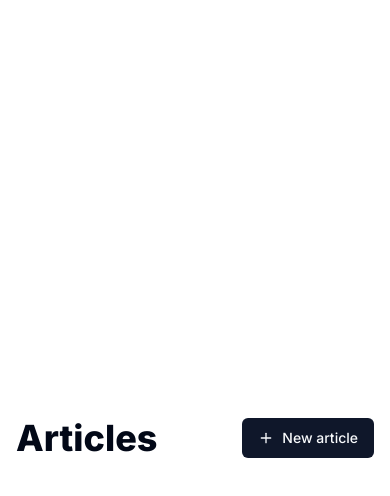
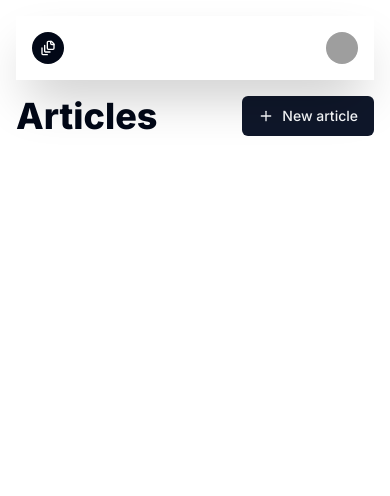
Before and after one commit to glody007/akieni-blog, a Next.js app: page /dashboard/articles in a window 390 px wide. Shown: the top 496 px of the page. Built offline with nearby package versions, Linux system fonts and the light colour scheme; grey boxes are pictures that could not be loaded.

Commit message:
feat: dashboard mobile nav

```diff
--- a/app/dashboard/layout.tsx
+++ b/app/dashboard/layout.tsx
@@ -7,11 +7,11 @@ export default function DashboardLayout({
     children: React.ReactNode;
 }>) {
   return (
-    <div className="min-h-screen grid md:grid-cols-[240px_1fr] gap-4 p-4">
-      <aside className="h-full">
+    <div className="relative min-h-screen lg:grid lg:grid-cols-[240px_1fr] gap-4 p-4">
+      <aside className="sticky top-0 lg:top-4 md:h-full">
         <DashboardNav
           items={dashboardConfig.nav}
-          className="h-full"
+          className="lg:h-full"
         />
       </aside>
       <main className="">
--- a/components/dashboard/mobile-nav.tsx
+++ b/components/dashboard/mobile-nav.tsx
@@ -1,8 +1,70 @@
+import { siteConfig } from "@/config/site";
+import { cn } from "@/lib/utils";
+import { NavItem } from "@/types";
+import {
+    DropdownMenu,
+    DropdownMenuContent,
+    DropdownMenuGroup,
+    DropdownMenuItem,
+    DropdownMenuLabel,
+    DropdownMenuSeparator,
+    DropdownMenuTrigger,
+} from "@/components/ui/dropdown-menu"
+import {
+    Avatar,
+    AvatarFallback,
+    AvatarImage
+} from "@/components/ui/avatar"
+import { Icons } from "@/components/icons"
+import Link from "next/link"
 
-export function MobileNav() {
+interface MobileNavProps extends React.HTMLAttributes<HTMLHeadingElement> {
+    items: NavItem[]
+}
+
+export function MobileNav({ items, className }: MobileNavProps) {
     return (
-        <div>
-
+        <div className={cn(
+            "flex items-center justify-between",
+            className
+        )}>
+            <Link href="/" className="flex items-center gap-2">
+                <span className="block bg-foreground font-semibold text-xl text-background p-2 rounded-full">
+                    <Icons.logo className="h-4 w-4" />
+                </span>
+                <h1 className="font-semibold text-md hidden md:block">{siteConfig.name}</h1>
+            </Link>
+            <div>
+            <DropdownMenu>
+                <DropdownMenuTrigger className="cursor-pointer" asChild>
+                    <Avatar>
+                        <AvatarImage src="https://avatars.githubusercontent.com/u/25279896?v=4" alt="@techalchemist" />
+                        <AvatarFallback>AL</AvatarFallback>
+                    </Avatar>
+                </DropdownMenuTrigger>
+                <DropdownMenuContent className="w-56 mr-4">
+                <DropdownMenuLabel className="font-light mb-2">techalchemist@gmail.com</DropdownMenuLabel>
+                <DropdownMenuGroup>
+                    {items.map((item, index) => {
+                        const Icon = Icons[item.icon]
+                        return (
+                            <Link key={index} href={item.href}>
+                                <DropdownMenuItem>
+                                    <Icon className="mr-2 h-4 w-4" />
+                                    <span>{item.name}</span>
+                                </DropdownMenuItem>
+                            </Link>
+                        )
+                    })}
+                </DropdownMenuGroup>
+                <DropdownMenuSeparator />
+                <DropdownMenuItem>
+                    <Icons.logout className="mr-2 h-4 w-4" />
+                    <span>Log out</span>
+                </DropdownMenuItem>
+                </DropdownMenuContent>
+            </DropdownMenu>
+            </div>
         </div>
     )
 }
--- a/components/dashboard/nav.tsx
+++ b/components/dashboard/nav.tsx
@@ -5,6 +5,7 @@ import { HtmlHTMLAttributes } from "react";
 import { Button } from "@/components/ui/button";
 import { Icons } from "@/components/icons";
 import { siteConfig } from "@/config/site";
+import { MobileNav } from "./mobile-nav";
 
 interface DashboardNavProps extends HtmlHTMLAttributes<HTMLElement> {
     items: NavItem[]
@@ -12,8 +13,8 @@ interface DashboardNavProps extends HtmlHTMLAttributes<HTMLElement> {
 
 export function DashboardNav({ items, className }: DashboardNavProps) {
     return  (
-        <div className={cn("hidden md:flex flex-col justify-between shadow-2xl p-4", className)}>
-            <div className="flex flex-col gap-10">
+        <div className={cn("flex flex-col justify-between shadow-2xl p-4 bg-background", className)}>
+            <div className="hidden lg:flex flex-col gap-10">
                 <div className="flex justify-center p-2">
                     <Link href="/" className="flex flex-col items-center gap-2">
                         <span className="block bg-foreground font-semibold text-xl text-background p-4 rounded-full">
@@ -40,12 +41,15 @@ export function DashboardNav({ items, className }: DashboardNavProps) {
                     })}
                 </nav>
             </div>
-            <div>
+            <div className="hidden lg:block">
                 <Button variant="ghost" className="w-full justify-start">
                     <Icons.logout className="w-4 h-4 mr-2" />
                     Logout
                 </Button>
             </div>
+            <div className="block lg:hidden">
+                <MobileNav items={items} />
+            </div>
         </div>
     )
 }
```
